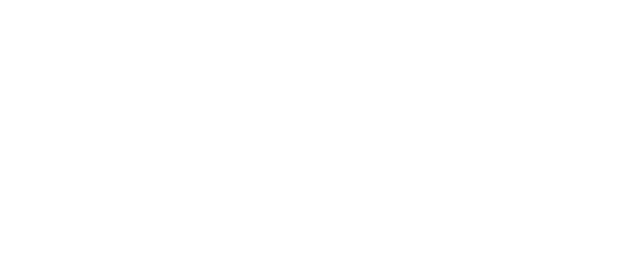
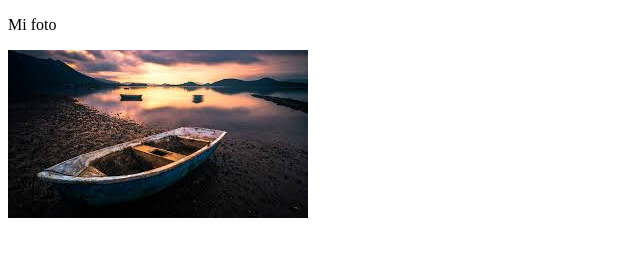
Before and after one commit to Joseda1234/miweb, a plain HTML site: page index.html in a window 1280 px wide. Shown: the whole page, without its empty margins (0-640 px from the left). Drawn offline with Linux system fonts and the light colour scheme.

Commit message:
Segundo commit con imagenes

```diff
--- a/index.html
+++ b/index.html
@@ -4,6 +4,7 @@
 	<title>Hola este es mi trabajo</title>
 </head>
 <body>
-
+	<p>Mi foto</p>
+<img src="imagenes/1.jpg">
 </body>
 </html>
```
Also changed, not shown: imagenes/1.jpg (added).
